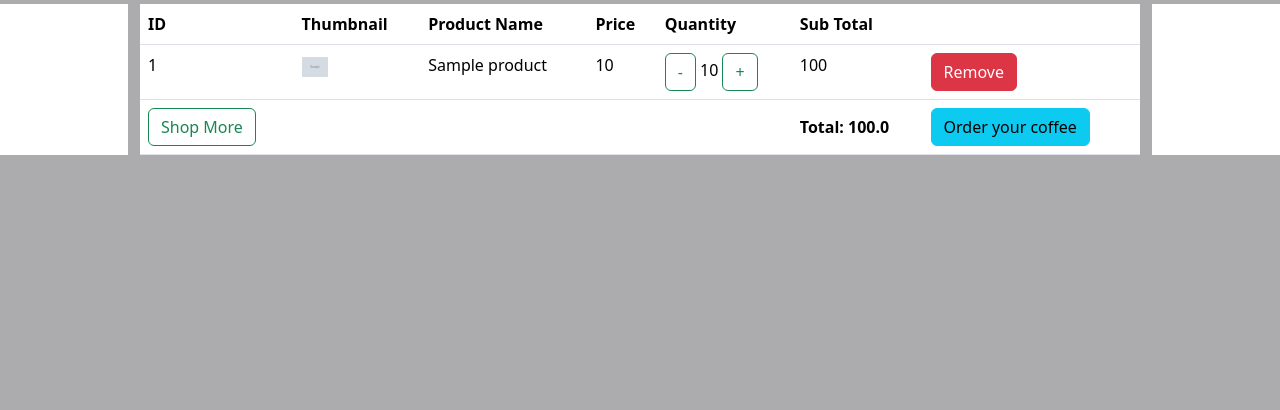
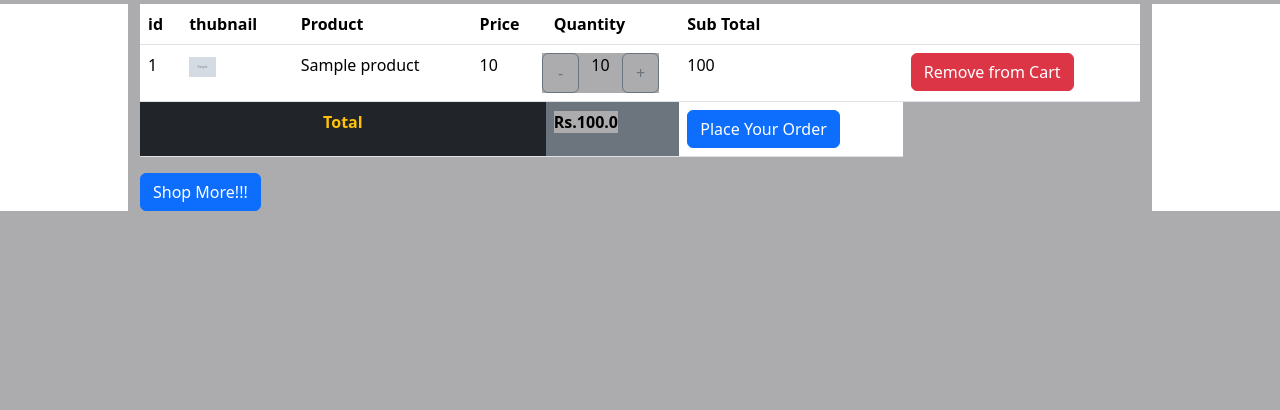
Before and after one commit to venkyTej/shopping, a Django app: page /cart/ in a window 1280 px wide. Shown: the part 56-466 px from the top of the page. Run offline with Django 5.2, Linux system fonts and the light colour scheme; a user stored in the database is signed in; tables that the repository leaves empty hold one stand-in row (values such as "Sample post"); grey boxes marked "Sample" are stand-in pictures.

Commit message:
added my cart to the project

```diff
--- a/shopping/cart/templates/cart.html
+++ b/shopping/cart/templates/cart.html
@@ -1,61 +1,85 @@
 {% extends 'base.html' %}
+{% load static %}
+{% block title %}
+{{user}}'s Cart
 
-{% block title %}
-{{user.username}}'s Cart
 {% endblock %}
 
 {% block content %}
 
-<div class="container">
+<div class="container-fluid">
+    {% if items %}
 
     <table class="table">
         <thead>
-            <tr>
-                <th>ID</th>
-                <th>Thumbnail</th>
-                <th>Product Name</th>
-                <th>Price</th>
-                <th>Quantity</th>
-                <th>Sub Total</th>
-                <th></th>
-            </tr>
+            <th>
+                id
+            </th>
+            <th>
+             thubnail
+            </th>
+            <th>
+                Product
+            </th>
+            <th>
+                Price
+            </th>
+            <th>
+                Quantity
+            </th>
+            <th>
+                Sub Total
+            </th>
+            <th>
+
+            </th>
         </thead>
         <tbody>
             {% for item in items %}
-            <tr>
+            <tr class="h-10" id="cart-item-{{item.id}}">
                 <td>{{item.id}}</td>
-                <td><img src="{{item.product.img.url}}" style="height: 20px;" alt="Image of {{item.product.name}}"></td>
-                <td>{{item.product.name}}</td>
-                <td>{{item.product.price}}</td>
                 <td>
-                    <button class="btn btn-outline-success">-</button>
-                    {{item.quantity}}
-                    <button class="btn btn-outline-success">+</button>
+
+                        <img src="{{item.product.img.url}}" style="height:20px;" alt="An image of {{item.product.name}}">
+
                 </td>
-                <td>{{item.get_total}}</td>
+
                 <td>
-                    <a href="{% url 'rem_from_cart' item.id %}" class="btn btn-danger">Remove</a>
+                    {{item.product.name }}
+                </td>
+                <td>
+                    {{item.product.price}}
+                </td>
+                <td class="grid">
+                    <div class="row w-100">
+                    <button onclick="updateCart('{% url 'rem_quantity' item.id %}', {{ item.id }}, false, '{{ csrf_token }}')" class="btn btn-outline-secondary col align-middle">
+                        -
+                    </button>
+                        <p id="quantity-{{ item.id }}" class="col align-middle text-center">{{item.quantity}}</p>
+
+                    <button onclick="updateCart('{% url 'add_quantity' item.id %}', {{ item.id }}, true, '{{ csrf_token }}')" class="btn btn-outline-secondary col align-middle">+</button>
+                    </div>
+                </td>
+                <td id="total-price-{{ item.id }}">
+                    {{item.get_total}}
+                </td>
+                <td>
+                    <a href="{% url 'rem_from_cart' item.id %}" class="btn btn-danger">Remove from Cart</a>
                 </td>
             </tr>
             {% endfor %}
+            <tr>
+                <th colspan="4" class="text-center text-warning bg-dark">Total</th>
+                <td class="bg-secondary"><strong>Rs.<span id="overall-total">{{ total }}</span></strong></td>
+                <td><a href="" class="btn btn-primary">Place Your Order</a></td>
+            </tr>
         </tbody>
-        <tfoot>
-            <tr>
-                <td>
-                    <a href="{% url 'homepage' %}" class="btn btn-outline-success">Shop More</a>
-                </td>
-                <td></td>
-                <td></td>
-                <td></td>
-                <td></td>
-                <th>Total: {{total}}</th>
-                <td>
-                    <a href="" class="btn btn-info"> Order your coffee</a>
-                </td>
-            </tr>
-        </tfoot>
     </table>
 
+    {% else %}
+    <h5>Your cart is empty!!!</h5>
+    {% endif %}
+    <a href="{% url 'homepage' %}" class="btn btn-primary">Shop More!!!</a>
 </div>
 
 {% endblock %}
--- a/shopping/cart/urls.py
+++ b/shopping/cart/urls.py
@@ -1,8 +1,11 @@
 from django.urls import path
-from .views import viewCart, addToCart, remFromCart
+from .views import viewCart, addToCart, remFromCart, addQuantity, remQuantity
 
 urlpatterns = [
     path('', viewCart, name='view_cart'),
     path('addCart/<int:product_id>', addToCart, name = 'add_to_cart'),
-    path('remCart/<int:cart_item_id>', remFromCart, name = 'rem_from_cart')
+    path('remCart/<int:cart_item_id>', remFromCart, name = 'rem_from_cart'),
+            # The following url patterns will be requested by the JS function
+    path('add/<int:cart_item_id>', addQuantity, name='add_quantity'),
+    path('remove/<int:cart_item_id>', remQuantity, name='rem_quantity'),
 ]
--- a/shopping/cart/views.py
+++ b/shopping/cart/views.py
@@ -5,6 +5,7 @@ from mainapp.models import Product
 
 from django.contrib.auth.decorators import login_required
 
+# implementing AJAX to update cart item quantity without refresh
 from django.http import JsonResponse
 from django.shortcuts import get_object_or_404
 
@@ -17,7 +18,7 @@ def viewCart(request):
     cartItems = CartItem.objects.filter(user = request.user)
     total_price = sum([float(item.product.price) * item.quantity for item in cartItems])
     template = 'cart.html'
-
+    print(total_price)
     context = {
         'items' : cartItems,
         'total' : total_price
@@ -45,6 +46,23 @@ def remFromCart(request,cart_item_id):
     this_cart_item.delete() # this will delete the cart_item_object and its associated record in the CartItem table in db
 
     return redirect('view_cart')
+
+
+
+# function based views for implementing the API endpoints for cart quantity updations
+@login_required
+def addQuantity(request, cart_item_id):
+    cart_item = get_object_or_404(CartItem, id=cart_item_id, user=request.user)
+    cart_item.quantity += 1
+    cart_item.save()
+    overall_total = sum(item.get_total() for item in CartItem.objects.filter(user=request.user))
+    context = {
+        'quantity': cart_item.quantity,
+        'total_price': cart_item.get_total(),
+        'overall_total': overall_total
+        }
+    return JsonResponse(context)
+
 @login_required
 def remQuantity(request, cart_item_id):
     cart_item = get_object_or_404(CartItem, id=cart_item_id, user=request.user)
```
